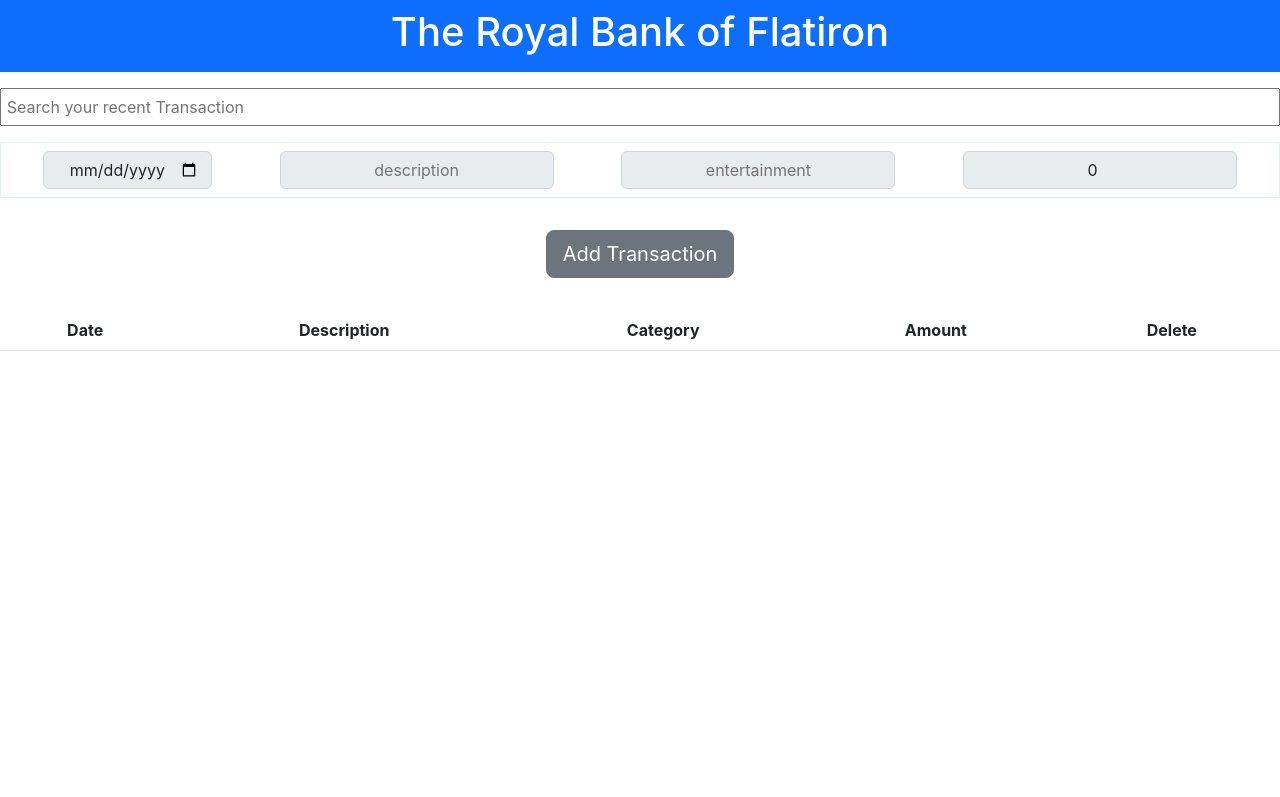
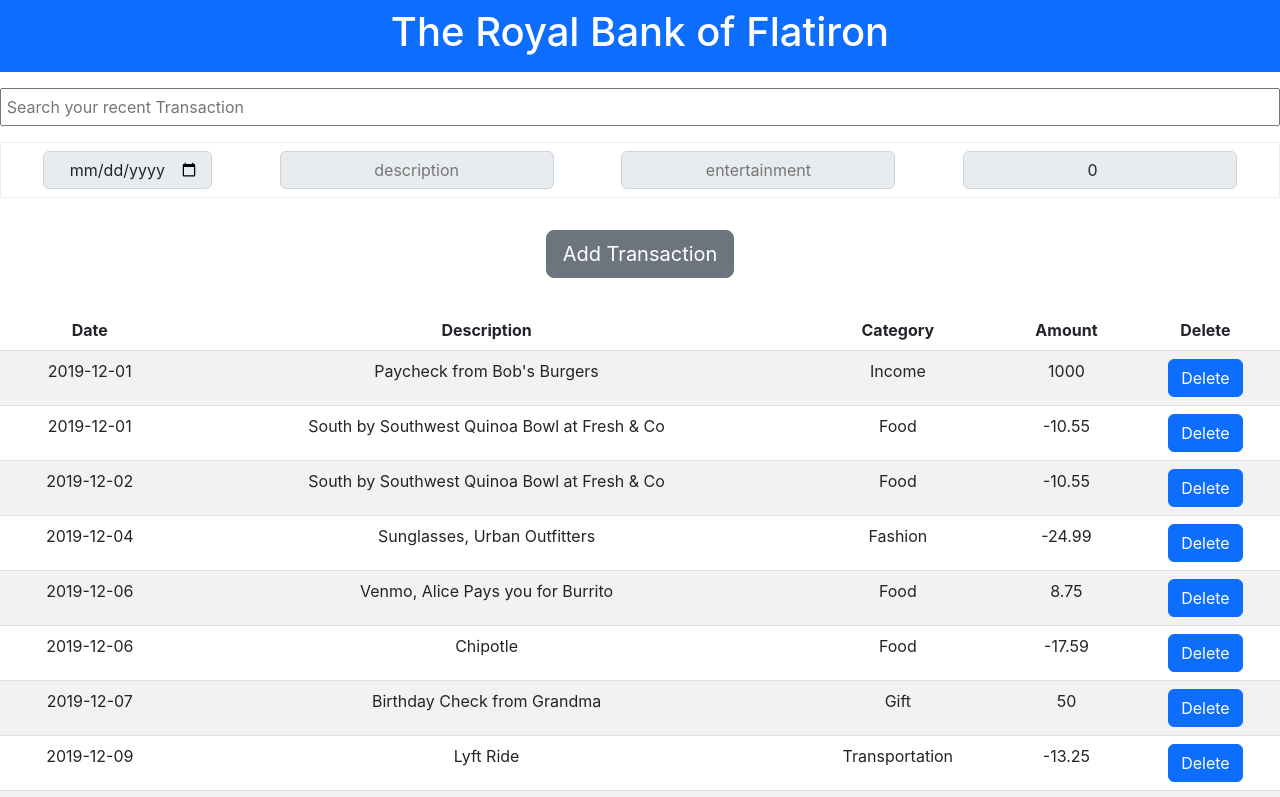
Before and after one commit to Anita-Kahenya/flatiron, a React (Create React App) app in the folder flatiron/: page / in a window 1280 px wide. Shown: the top 797 px of the page. Built offline with nearby package versions, Linux system fonts and the light colour scheme; data requests are answered from the project's data file.

Commit message:
Displaying data in the table

```diff
--- a/flatiron/src/App.js
+++ b/flatiron/src/App.js
@@ -1,5 +1,5 @@
 
-import React, { useState, } from 'react';
+import React, { useState, useEffect } from 'react';
 import './App.css';
 import Header from './components/Header';
 import Form from './components/Form';
@@ -9,11 +9,11 @@ function App() {
 
   const [list, setList] = useState([]);
 
-  // useEffect(() => {
-  //   fetch('http://localhost:8001/transactions')
-  //   .then(res => res.json())
-  //   .then(data => setList(data))
-  // }, [])
+  useEffect(() => {
+    fetch('http://localhost:8001/transactions')
+    .then(res => res.json())
+    .then(data => setList(data))
+  }, [])
 
 
   return (
```
